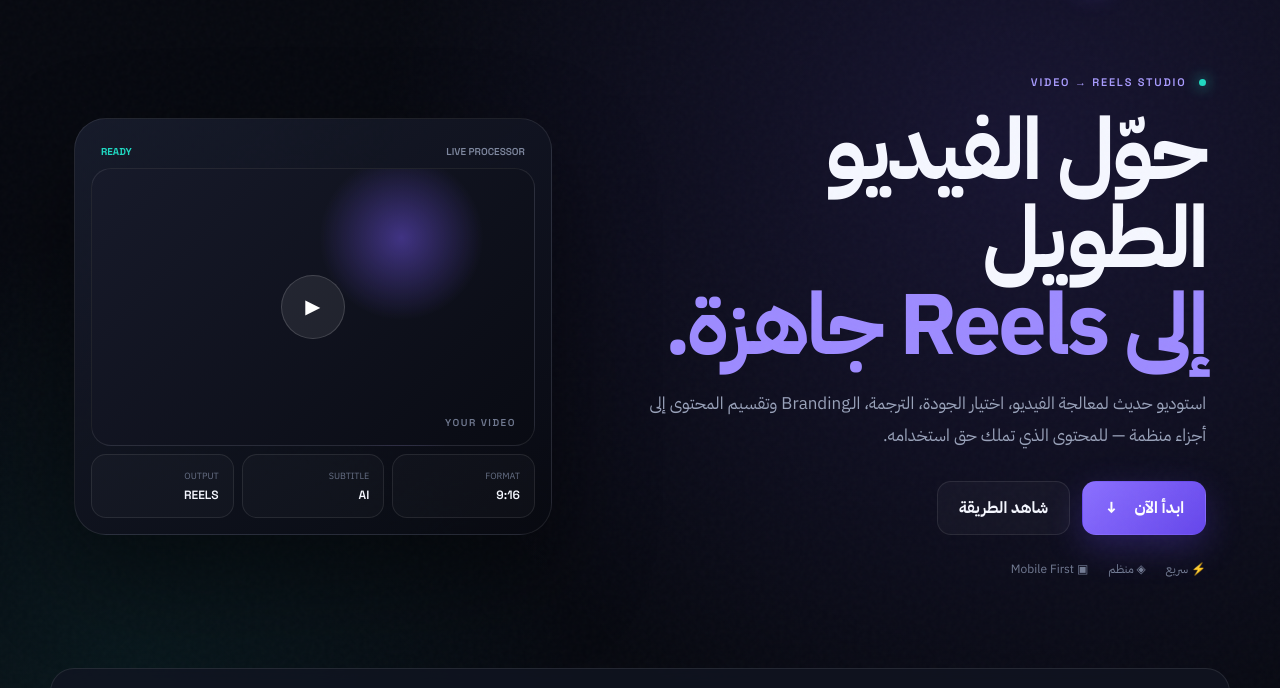
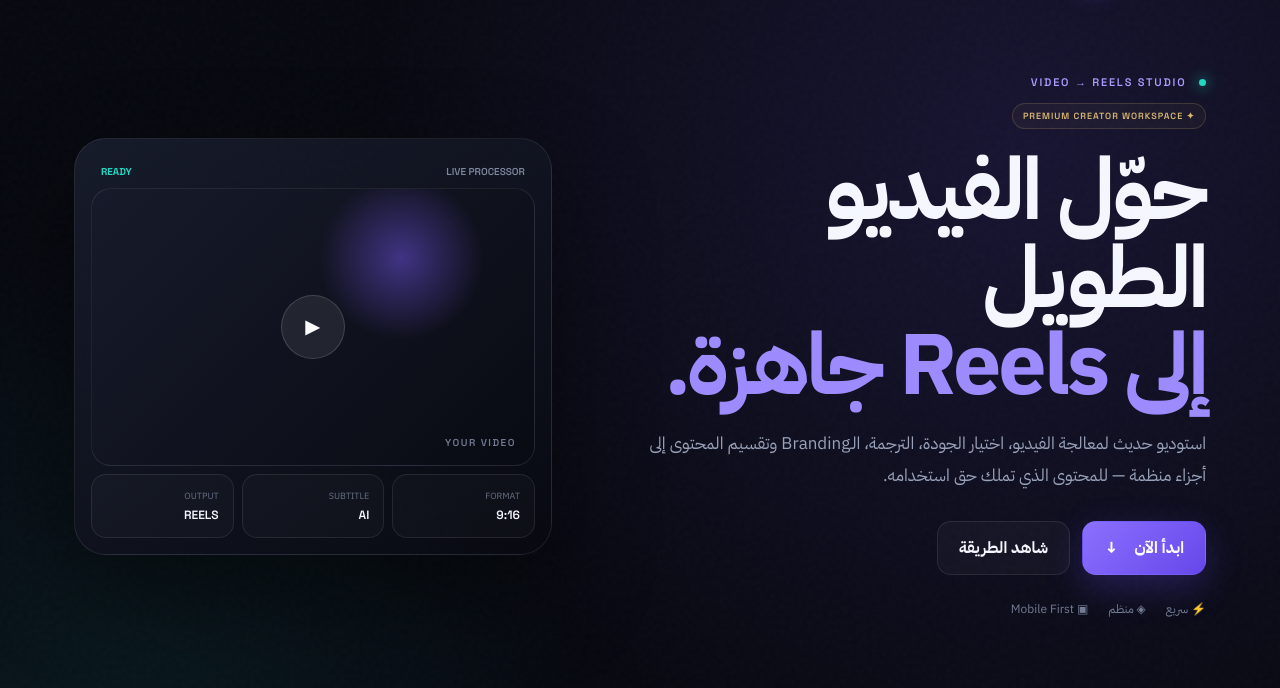
Before and after one commit to koreaone10-del/Bliblireels, a plain HTML site: page index.html in a window 1280 px wide. Shown: the part 61-749 px from the top of the page. Drawn offline with Linux system fonts and the light colour scheme.

Commit message:
Add premium creator workspace badge to hero section

```diff
--- a/index.html
+++ b/index.html
@@ -32,6 +32,7 @@
     <section class="hero">
       <div class="hero-copy">
         <div class="eyebrow"><i></i> VIDEO → REELS STUDIO</div>
+        <div style="display:inline-flex;margin-top:14px;padding:6px 10px;border:1px solid rgba(233,191,114,.18);border-radius:999px;background:rgba(233,191,114,.04);color:#d9b873;font:600 9px 'Space Grotesk';letter-spacing:1px">✦ PREMIUM CREATOR WORKSPACE</div>
         <h1>حوّل الفيديو الطويل<br><em>إلى Reels جاهزة.</em></h1>
         <p>استوديو حديث لمعالجة الفيديو، اختيار الجودة، الترجمة، الـBranding وتقسيم المحتوى إلى أجزاء منظمة — للمحتوى الذي تملك حق استخدامه.</p>
         <div class="hero-actions">
```
